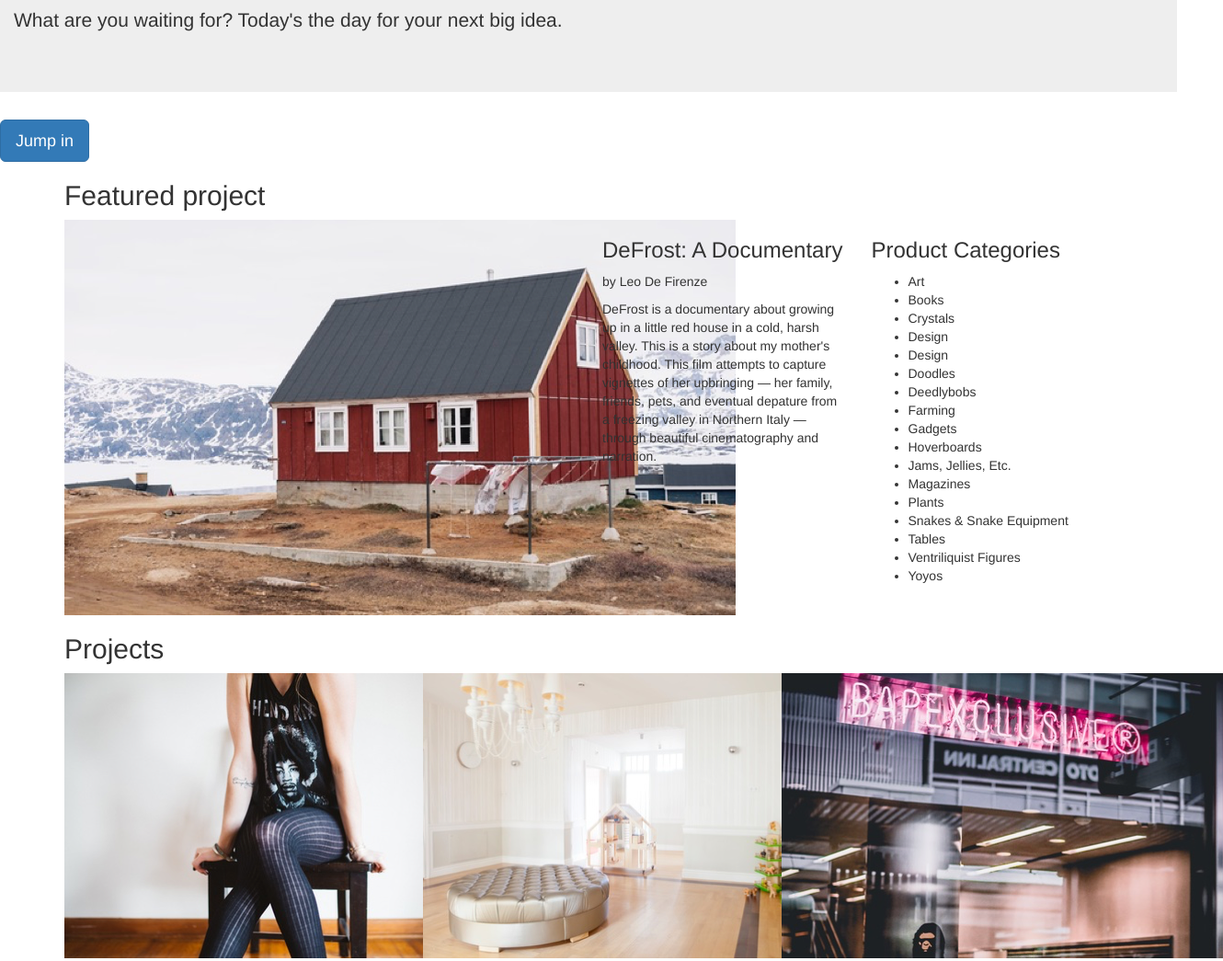
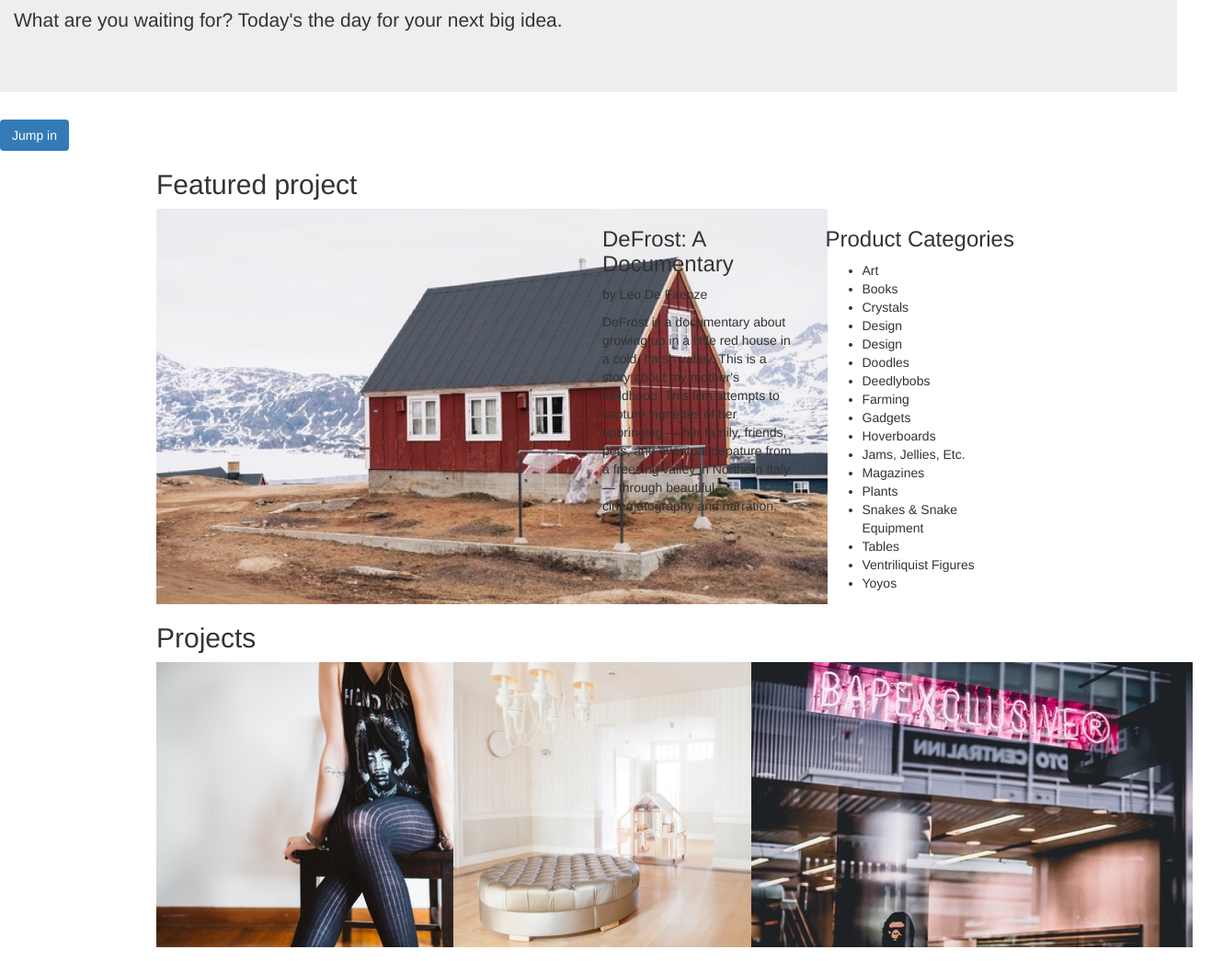
Before and after one commit to jpencak/jumpstart, a plain HTML site: page index.html in a window 1280 px wide. Shown: the part 1023-2068 px from the top of the page at 92% size, 1330 px wide, since content can reach past the window. Drawn offline with nearby package versions, Linux system fonts and the light colour scheme; a script that the page names is missing; a web font is replaced by a local one.

Commit message:
Second Committ

```diff
--- a/index.html
+++ b/index.html
@@ -7,9 +7,9 @@
   <link href="https://fonts.googlepis.com/css?family=Open+Sans:400,600,700" rel="stylesheet">
   <link href="https://fonts.googlepis.com/css?family=Monoton" rel="stylesheet">
   <!-- Stylesheets -->
-	<link href="resources/css/style.css" type="text/css" rel="stylesheet">
+  <link rel="stylesheet" type="text/css" href="resources/css/reset.css">
   <link rel="stylesheet" href="https://maxcdn.bootstrapcdn.com/bootstrap/3.3.7/css/bootstrap.min.css" integrity="sha384-BVYiiSIFeK1dGmJRAkycuHAHRg32OmUcww7on3RYdg4Va+PmSTsz/K68vbdEjh4u" crossorigin="anonymous">
-  <link rel="stylesheet" type="text/css" href="resources/slick/slick.css">
+  <link rel="stylesheet" type="text/css" href="https://cdn.jsdelivr.net/npm/slick-carousel@1.8.1/slick/ajax-loader.gif">
   <link rel="stylesheet" type="text/css" href="resources/css/style.css">
   <!--JavaScript -->
   <script src="https://code.jquery.com/jquery-3.1.1.min.js" integrity="sha256-hVVnYaiADRTO2PzUGmuLJr8BLUSjGIZsDYGmIJLv2b8=" crossorigin="anonymous"></script>
--- a/resources/css/style.css
+++ b/resources/css/style.css
@@ -63,7 +63,7 @@ ol, ul {
   display: block;
 }
 
-.navbar-default .navbar-nav>.active>a, .navbar-default .navbar-nav>.active>a:focus, .navbar-default .navbar-nav>.active>a:hover {
+.navbar-default .navbar-nav >.active >a,.navbar-default .navbar-nav > .active >a:hover {
   color: #555;
   background-color: #e7e7e7;
 }
@@ -151,6 +151,104 @@ img {
   margin-left: auto;
 }
 
+.jumbotron .h1, .jumbotron h1 {
+  color: inherit;
+}
+
+.h1, h1 {
+  font-size: 36px;
+}
+
+.h1, .h2, .h3, .h4, .h5, .h6, h1, h2, h3, h4, h5, h6 {
+  font-family: inherit;
+  font-weight: 500;
+  line-height: 1.1;
+  color: inherit;
+}
+
+h1 {
+  margin: .67em 0;
+  font-size: 2em;
+}
+
+.jumbotron p {
+  margin-bottom: 15px;
+  font-size: 21px;
+  font-weight: 200;
+}
+
+p {
+  margin: 0 0 10px;
+}
+
+.container {
+  padding-right: 15px;
+  padding-left: 15px;
+  margin-right: auto;
+  margin-left: auto;
+}
+
+.row {
+  margin-right: -15px;
+  margin-left: -15px;
+}
+
+.col-xs-12 {
+  width: 100%;
+}
+
+.h2, h2 {
+  font-size: 30px;
+}
+
+.h1, .h2, .h3, h1, h2, h3 {
+  margin-top: 20px;
+  margin-bottom: 10px;
+}
+
+.h1, .h2, .h3, .h4, .h5, .h6, h1, h2 , h3, h4, h5, h6 {
+  font-family: inherit;
+  font-weight: 500;
+  line-height: 1.1;
+  color: inherit;
+}
+
+.h3, h3 {
+  font-size: 24px;
+}
+
+.btn-group-lg>.btn, .btn-lg {
+  padding: 10px 16px;
+  font-size: 18px;
+  line-height: 1.33333333;
+  border-radius: 6px;
+}
+
+.btn-primary {
+  color: #fff;
+  background-color: #337ab7;
+  border-color: #2e6da4;
+}
+
+.btn {
+  display: inline-block;
+  padding: 6px 12px;
+  margin-bottom: 0;
+  font-size: 14px;
+  font-weight: 400;
+  line-height: 1.42857143;
+  text-align: center;
+  white-space: nowrap;
+  vertical-align: middle;
+  touch-action: manipulation;
+  cursor: pointer;
+  user-select: none;
+  background-image: none;
+  border: 1px solid transparent;
+  border-radius: 4px;
+}
+
+
 @media (min-width: 768px) {
 .navbar-fixed-bottom, .navbar-fixed-top {
   border-radius: 0;
@@ -180,19 +278,16 @@ img {
   padding-right: 0;
   padding-left: 0;
 }
-
 .navbar-collapse.collapse {
   display: block!important;
   height: auto!important;
   padding-bottom: 0;
   overflow: visible!important;
 }
-
 .navbar-right {
   float: right!important;
   margin-right: 15px;
 }
-
 .navbar-collapse {
   width: auto;
   border-top: 0;
@@ -201,8 +296,41 @@ img {
 }
 
 /* Jumbotron */
-
 .jumbotron {
   padding-top: 48px;
   padding-bottom: 48px;
 }
+h1 {
+  font-size: 63px;
+}
+.container {
+  width: 750px;
+}
+
+.col-xs-1, .col-xs-10, .col-xs-11, .col-xs-12, .col-xs-2, .col-xs-3, .col-xs-4, .col-xs-5, .col-xs-6, .col-xs-7, .col-xs-8, .col-xs-9 {
+  float: left;
+}
+
+.col-sm-4 {
+  width: 33.33333333%
+}
+
+@media (min-width: 1200px) {
+.container {
+    width: 1170px;
+}
+
+@media (min-width: 992px) {
+.container {
+    width: 970px;
+}
+.col-md-6 {
+  width: 50%;
+}
+.col-md-1, .col-md-10, .col-md-11, .col-md-12, .col-md-2, .col-md-3, .col-md-4, .col-md-5, .col-md-6, .col-md-7, .col-md-8, .col-md-9 {
+  float: left;
+}
+
+.col-md-3 {
+  width: 25%;
+}
```
